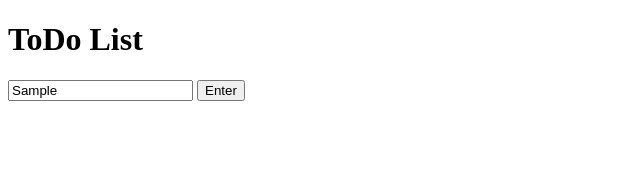
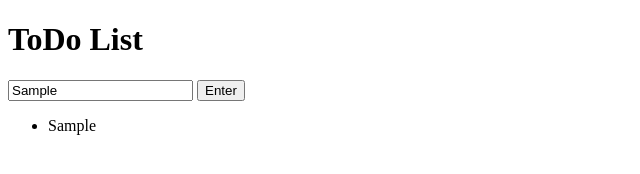
Before and after one commit to NicknKnight/ToDoList, a plain HTML site: page index.html in a window 1280 px wide. Both pictures are taken after typing "Sample" into the empty fields and a click on the button "Enter". Shown: the full height of the page, 0-640 px from the left. Drawn offline with Linux system fonts and the light colour scheme.

Commit message:
:art: list

```diff
--- a/index.html
+++ b/index.html
@@ -15,5 +15,6 @@
       <input type="text" placeholder="Text" id="todoInput" />
       <button id="btn-form" class="btn-form">Enter</button>
     </form>
+    <ul id="list"></ul>
   </body>
 </html>
--- a/script.js
+++ b/script.js
@@ -1,6 +1,6 @@
 //Const, lets, and var
 const form = document.getElementById('todoForm')
-const todoInput = document.getElementById('todoInput')
+
 
 //This code only runs on browser
 if(typeof document !== 'undefined') {
@@ -21,7 +21,9 @@ form.addEventListener('submit', event => {
 //Save todo
 
 function saveTodo() {
+    let todoInput = document.getElementById('todoInput')
     const todoValues = todoInput.value;
+
 
     let values = {
         value: todoValues,
@@ -34,11 +36,15 @@ function saveTodo() {
     addTask()
 }
 
-function addTask(values) {
-    let newTask = values
-
-    let list = newTask.appendChild(document.createElement('li'));
-    document.getElementById('html').appendChild(list);
+//add task and adds to the list
+function addTask() {
+    let task = document.getElementById("list");
+    task.innerHTML = "";
+    for (let i = 0; i < todos.length; i++) {
+      let li = document.createElement('li')
+      li.innerHTML = todos[i].value;
+      task.appendChild(li);
+    }
 }
 
 
--- /dev/null
+++ b/task.js
@@ -0,0 +1,6 @@
+function addTask(value) {
+    let task = document.createElement('li')
+    let addTask = task.append(value)
+}
+
+export {addTask}
```
